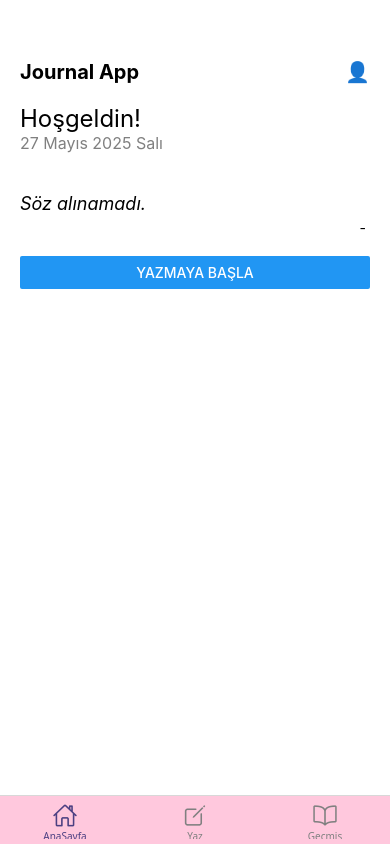
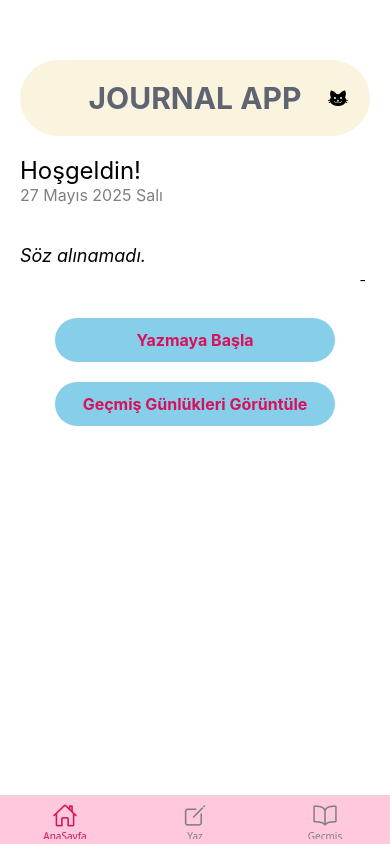
Before and after one commit to miriyldz/journal-app, a React Native app: screen /AnaSayfa in a window 390 px wide. Built offline with nearby package versions, Linux system fonts and the light colour scheme; no server answers.

Commit message:
Expo bağlantı hataları düzeltildi, sayfalara stil verildi, elementlere stil verildi. Hatalı elementler doğrularıyla değiştirildi.

```diff
--- a/App.js
+++ b/App.js
@@ -3,6 +3,7 @@ import { NavigationContainer } from '@react-navigation/native';
 import { createBottomTabNavigator } from '@react-navigation/bottom-tabs';
 import { createNativeStackNavigator } from '@react-navigation/native-stack';
 import { Ionicons } from '@expo/vector-icons';
+
 
 import HomeScreen from './screens/HomeScreen';
 import WriteScreen from './screens/WriteScreen';
@@ -30,7 +31,7 @@ function Tabs() {
 
           return <Ionicons name={iconName} size={size} color={color} />;
         },
-        tabBarActiveTintColor: '#4c4082',
+        tabBarActiveTintColor: '#d81159',
         tabBarInactiveTintColor: 'gray',
         tabBarStyle: {
       backgroundColor: '#FFC8DD',}
--- a/screens/DetailScreen.js
+++ b/screens/DetailScreen.js
@@ -15,8 +15,8 @@ export default function DetailScreen({ route }) {
 }
 
 const styles = StyleSheet.create({
-  container: { padding: 20, flex: 1 },
-  title: { fontSize: 24, fontWeight: 'bold', marginBottom: 10 },
+  container: { padding: 20, flex: 1, },
+  title: { fontSize: 24, fontWeight: 'bold', marginBottom: 10, color: '#d81159' },
   date: { fontSize: 14, color: 'gray', marginBottom: 20 },
   content: { fontSize: 16 },
 });
--- a/screens/HistoryScreen.js
+++ b/screens/HistoryScreen.js
@@ -55,7 +55,8 @@ const styles = StyleSheet.create({
     borderColor: '#ccc',
     marginBottom: 10,
     borderRadius: 8,
+    backgroundColor: '#AED9E0',
   },
-  title: { fontSize: 18, fontWeight: 'bold' },
+  title: { fontSize: 18, fontWeight: 'bold', color: '#d81159'},
   date: { fontSize: 14, color: 'gray' },
 });
--- a/screens/HomeScreen.js
+++ b/screens/HomeScreen.js
@@ -1,6 +1,9 @@
 import React, { useEffect, useState } from 'react';
 import { View, Text, Button, StyleSheet } from 'react-native';
 import { useNavigation } from '@react-navigation/native';
+import { TouchableOpacity } from 'react-native';
+import MaterialCommunityIcons from '@expo/vector-icons/MaterialCommunityIcons';
+
 export default function HomeScreen() {
   const [quote, setQuote] = useState('');
   const [author, setAuthor] = useState('');
@@ -33,8 +36,8 @@ export default function HomeScreen() {
   return (
     <View style={styles.container}>
       <View style={styles.header}>
-        <Text style={styles.title}>Journal App</Text>
-        <Text style={styles.profile}>👤</Text>
+        <Text style={styles.title}>JOURNAL APP</Text>
+        <TouchableOpacity style={styles.profile}><MaterialCommunityIcons name="cat" size={24} color="black" /></TouchableOpacity>
       </View>
 
       <Text style={styles.welcome}>Hoşgeldin!</Text>
@@ -45,27 +48,58 @@ export default function HomeScreen() {
         <Text style={styles.author}>- {author}</Text>
       </View>
 
-      <Button
-        title="Yazmaya Başla"
-        onPress={() => navigation.navigate('Yaz')}
-      />
+      <TouchableOpacity style={styles.button} onPress={() => navigation.navigate('Yaz')}>
+  <Text style={styles.buttonText}>Yazmaya Başla</Text>
+</TouchableOpacity>
+
+      <TouchableOpacity style={styles.button} onPress={() => navigation.navigate('Geçmiş')}>
+  <Text style={styles.buttonText}>Geçmiş Günlükleri Görüntüle</Text>
+</TouchableOpacity>
     </View>
   );
 }
 
 const styles = StyleSheet.create({
   container: { padding: 20, flex: 1, backgroundColor: '#fff' },
+
   header: {
-    flexDirection: 'row',
-    justifyContent: 'space-between',
-    marginBottom: 20,
-    marginTop: 40,
+  flexDirection: 'row',
+  alignItems: 'center',
+  justifyContent: 'center',
+  marginBottom: 20,
+  marginTop: 40,
+   borderRadius: 50,
+  backgroundColor: '#FAF3DD',
+  paddingVertical: 20,
+  paddingHorizontal: 10,
   },
-  title: { fontSize: 20, fontWeight: 'bold' },
-  profile: { fontSize: 20 },
+  title: { fontSize: 30, fontWeight: 'bold', color: '#5E6472' },
+
+  profile: { fontSize: 20, position: 'absolute', paddingEnd:20,
+  right: 0, fontSize: 24, },
+
   welcome: { fontSize: 24 },
+
   date: { fontSize: 16, color: 'gray', marginBottom: 20 },
+
   quoteBox: { marginVertical: 20 },
+
   quote: { fontStyle: 'italic', fontSize: 18 },
+
   author: { textAlign: 'right', marginTop: 5, fontSize: 14 },
+
+  button: {backgroundColor: '#87CEEB',
+  borderRadius: 50,
+  paddingVertical: 12,
+  paddingHorizontal: 24,
+  marginVertical: 10,
+  alignItems: 'center',
+  width: '80%',
+  alignSelf: 'center',},
+
+  buttonText: {
+  color: '#d81159',
+  fontSize: 16,
+  fontWeight: 'bold',
+},
 });
--- a/screens/WriteScreen.js
+++ b/screens/WriteScreen.js
@@ -1,6 +1,7 @@
 import React, { useState } from 'react';
-import { View, TextInput, Button, StyleSheet, Alert } from 'react-native';
+import { View, TextInput, StyleSheet, Text, TouchableOpacity, Alert } from 'react-native';
 import AsyncStorage from '@react-native-async-storage/async-storage';
+
 export default function WriteScreen() {
   const [title, setTitle] = useState('');
   const [text, setText] = useState('');
@@ -36,7 +37,7 @@ export default function WriteScreen() {
     <View style={styles.container}>
       <TextInput
         style={styles.titleInput}
-        placeholder="BAŞLIK"
+        placeholder="BİR BAŞLIK EKLE"
         value={title}
         onChangeText={setTitle}
       />
@@ -48,19 +49,28 @@ export default function WriteScreen() {
         value={text}
         onChangeText={setText}
       />
-      <Button title="Kaydet" onPress={handleSave} />
+      <TouchableOpacity style={styles.button} onPress={handleSave}>
+        <Text style={styles.buttonText}>Kaydet</Text>
+      </TouchableOpacity>
     </View>
   );
 }
 
 const styles = StyleSheet.create({
-  container: { padding: 20, flex: 1 },
+  container: {
+    padding: 20,
+    flex: 1,
+    backgroundColor: '#f2f2f2',
+  },
   titleInput: {
     fontSize: 18,
     borderBottomWidth: 1,
     marginBottom: 10,
     paddingBottom: 5,
+    paddingStart: 10,
     marginTop: 20,
+    backgroundColor: '#FFA69E',
+    borderRadius: 10,
   },
   textInput: {
     fontSize: 16,
@@ -70,5 +80,21 @@ const styles = StyleSheet.create({
     textAlignVertical: 'top',
     marginBottom: 20,
     padding: 10,
+    borderRadius: 10,
+    backgroundColor: '#FAF3DD',
+  },
+  button: {
+    backgroundColor: '#4CAF50',
+    paddingVertical: 12,
+    paddingHorizontal: 30,
+    borderRadius: 50,
+    alignItems: 'center',
+    alignSelf: 'center',
+    marginTop: 10,
+  },
+  buttonText: {
+    color: '#fff',
+    fontSize: 16,
+    fontWeight: 'bold',
   },
 });
```
